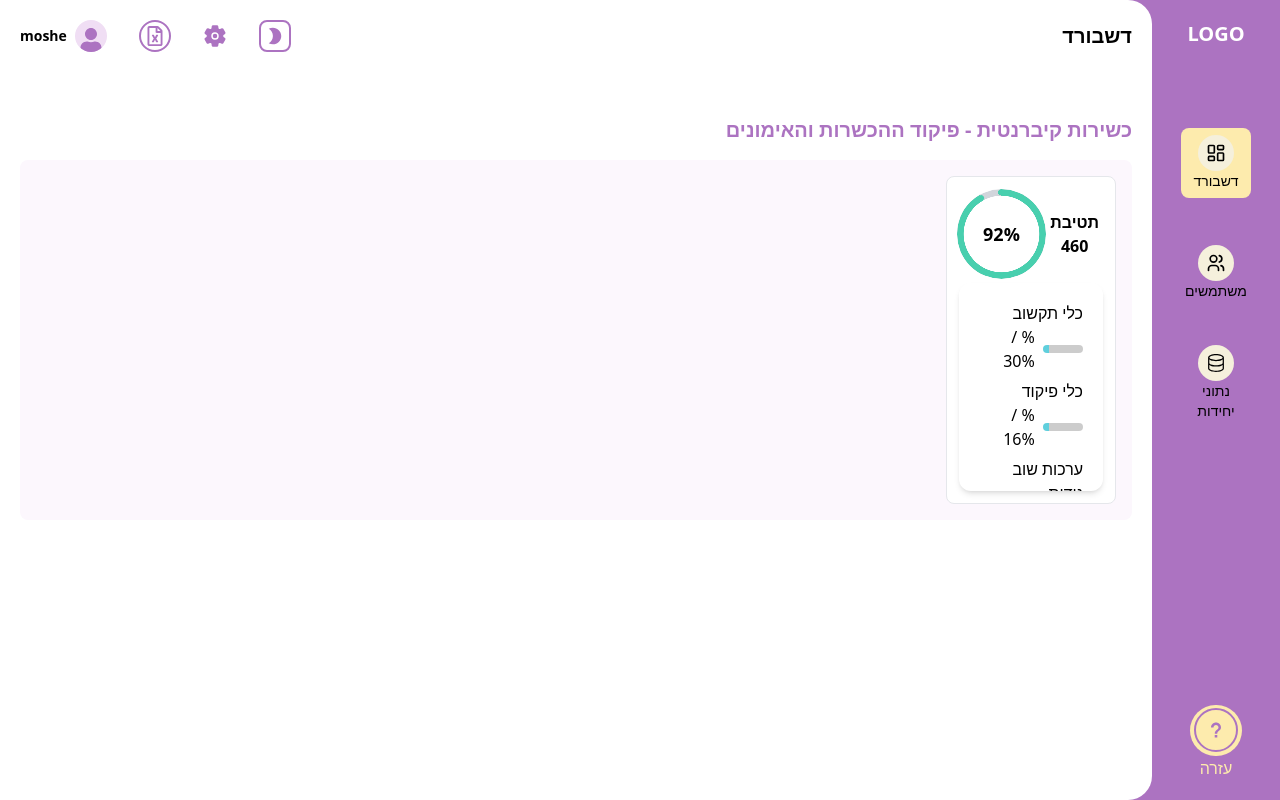
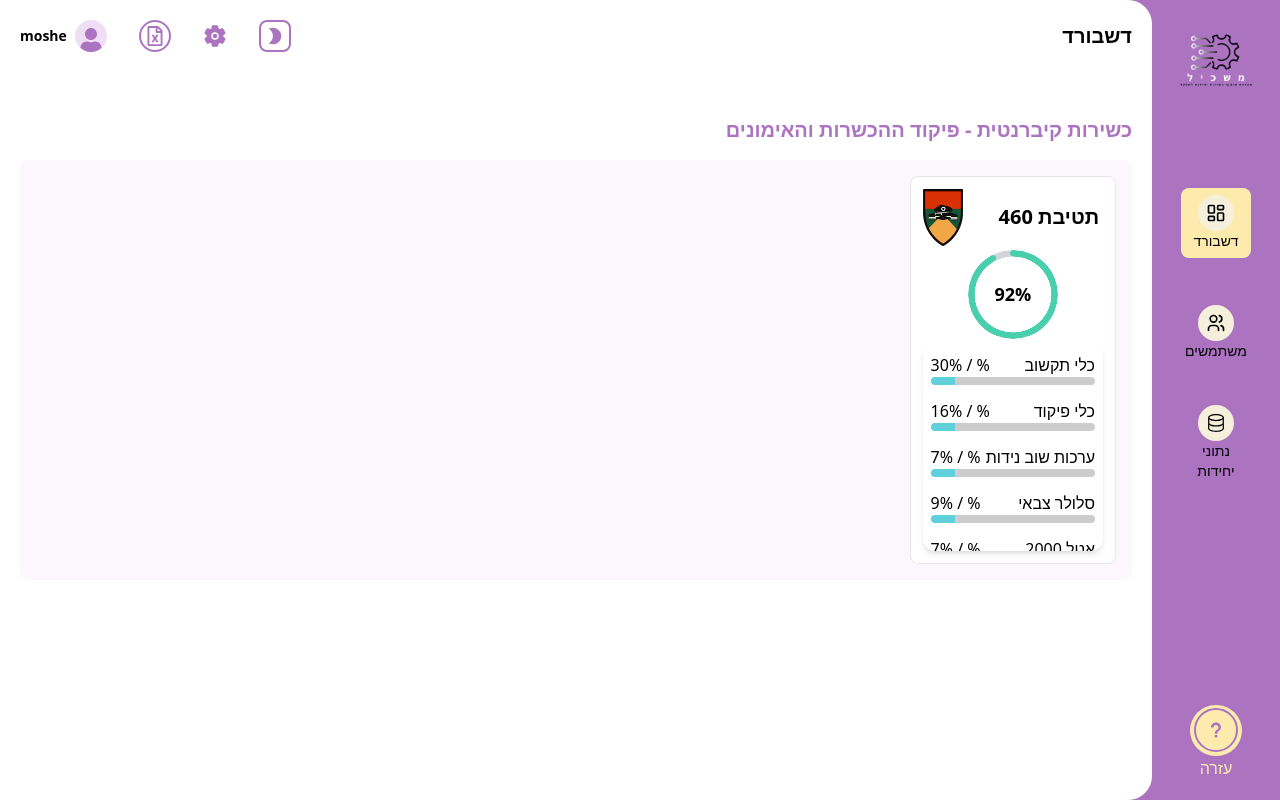
Before and after one commit to Rosenfeld99/Bi_ict_service_IDF, a React (Vite) app: page / in a window 1280 px wide. Built offline with nearby package versions, Linux system fonts and the light colour scheme.

Commit message:
add images and design for dhashbod

```diff
--- a/src/components/dashBattalion/CardItemBattalion.jsx
+++ b/src/components/dashBattalion/CardItemBattalion.jsx
@@ -1,6 +1,8 @@
 import React from 'react'
 import ProgressBar from '../../utils/ProgressBar'
 import ProgressPei from '../../utils/ProgressPei'
+import battLogo from "../../../public/battLogo.png"
+
 export default function CardItemBattalion({ item }) {
     // console.log(item);
     const customStyleBgColors = 'text-secoundary dark:text-dark_secoundary bg-accent_bg dark:bg-dark_accent'
@@ -32,7 +34,10 @@ export default function CardItemBattalion({ item }) {
             <progress className={`progress w-full rounded-none ${innerColorProgress(item, false)}`} value={((item.totalSumBattalion / item.percentOfUnit) * 100)} max="100">90</progress>
             <div className="pt-2 mb-5 px-3 md:px-5 lg:px-8">
                 <div className=" flex items-center justify-between mb-4 gap-4">
-                    <div className=" font-semibold text-center">{item.battalionName}</div>
+                    <div className=" flex items-center gap-2">
+                        <div className=" font-semibold text-center">{item.battalionName}</div>
+                        <img className='w-8' src={battLogo} alt="סמל גדוד" />
+                    </div>
                     <div>
                         <span className=''>
                             {item.totalSumBattalion + "%"} / {" "}
--- a/src/components/dashBregade/CardItem.jsx
+++ b/src/components/dashBregade/CardItem.jsx
@@ -3,17 +3,22 @@ import ProgressBar from '../../utils/ProgressBar'
 import ProgressPei from '../../utils/ProgressPei'
 import { Link } from 'react-router-dom'
 import { fixAndReturnNumber } from '../../utils/func'
+import battLogo from "../../../public/battLogo.png"
+
 const CardItem = ({ item }) => {
     // console.log(item);
     return (
         <Link to={`dashboard/${item.brigade_id}`}>
             <div className="border p-3 rounded-lg flex flex-col gap-1 bg-primary">
-                <div className="flex items-center">
-                    <div className=" font-semibold text-center px-1">{item?.brigadeName}</div>
+                <div className="flex items-center justify-between">
+                    <div className=" font-semibold text-xl text-center px-1">{item?.brigadeName}</div>
+                    <img className='w-10' src={battLogo} alt="סמל חטיבה" />
+                </div>
+                <div className=" flex items-center justify-center">
                     <ProgressPei perValue={fixAndReturnNumber(item?.totalSumQualification)} color={"text-[#48CFAE]"} size={"7vw"} widthPei={"0.5vw"} sizeOfText={'text-lg'} />
                 </div>
                 {/* progress bar */}
-                <div className="h-52 shadow-md p-5 rounded-xl overflow-auto">
+                <div className="h-52 shadow-md p-2 rounded-xl overflow-auto">
                     {item?.totalViewQualification?.map((mean, i) => (
                         <ProgressBar batAmount={false} batProcent={mean?.procent} key={i} color={"progress-info"} perValue={mean?.realProcent} maxValue={mean?.procent} title={mean?.meansName} />
                     ))}
--- a/src/components/dashBregade/CardList.jsx
+++ b/src/components/dashBregade/CardList.jsx
@@ -14,7 +14,7 @@ const CardList = () => {
     setSumTotalPercentagesOfbrigade(totalPercent / data.length)
   }, [])
   return (
-    <div className='grid grid-cols-3 md:grid-cols-4 lg:grid-cols-5 xl:grid-cols-6 2xl:grid-cols-7 gap-3 w-full'>
+    <div className='grid grid-cols-2 md:grid-cols-3 xl:grid-cols-5 2xl:grid-cols-6 gap-3 w-full'>
       {/* כשירות ברמת כל החטיבה */}
       {/* <div className=" bg-primary flex-1 items-center p-3 rounded-lg border flex flex-col justify-between">
         <div className=" flex flex-col items-center justify-between w-full">
--- a/src/components/sidebar/Sidebar.jsx
+++ b/src/components/sidebar/Sidebar.jsx
@@ -5,6 +5,7 @@ import { LuLayoutDashboard } from 'react-icons/lu'
 import { TbUsers } from 'react-icons/tb'
 import { Link, useLocation, useNavigate } from 'react-router-dom'
 import useDataStore from '../../hooks/useDataStore'
+import LOGO from "../../../public/logo.png"
 
 const Sidebar = () => {
   const listMenu = [
@@ -23,7 +24,8 @@ const Sidebar = () => {
     <div className=' w-[10vw] max-w-32 min-w-28 flex flex-col items-center p-5 justify-between gap-20'>
       {/* LOGO */}
       <div onClick={() => navigateion("/")} className=" cursor-pointer text-xl font-bold text-primary">
-        LOGO
+        {/* LOGO */}
+        <img src={LOGO} alt="LOGO" />
       </div>
       {/* List menu */}
       <div className={`flex flex-col items-center justify-between ${user && "flex-1"}`}>
@@ -38,7 +40,7 @@ const Sidebar = () => {
                   <div className="text-sm dark:text-dark_neutral">{item.name}</div>
                 </div>}
               </div> : (
-                <div key={index} className={` flex flex-col p-2 items-center justify-center text-neutral w-[4vw] h-[4vw] min-w-[70px] min-h-[70px] max-w-[80px] max-h-[80px] rounded-lg ${path.substring(1) == item.routeName ? "bg-accent dark:bg-dark_accent" : path == "/" && item.name == "דשבורד" && "bg-accent dark:bg-dark_accent" } ${path?.substring(1,5)?.includes(item?.routeName) && "bg-accent dark:bg-dark_accent"} ${path?.substring(1)?.includes("dashboard") && item?.name == "דשבורד" && "bg-accent dark:bg-dark_accent"}`} >
+                <div key={index} className={` flex flex-col p-2 items-center justify-center text-neutral w-[4vw] h-[4vw] min-w-[70px] min-h-[70px] max-w-[80px] max-h-[80px] rounded-lg ${path.substring(1) == item.routeName ? "bg-accent dark:bg-dark_accent" : path == "/" && item.name == "דשבורד" && "bg-accent dark:bg-dark_accent"} ${path?.substring(1, 5)?.includes(item?.routeName) && "bg-accent dark:bg-dark_accent"} ${path?.substring(1)?.includes("dashboard") && item?.name == "דשבורד" && "bg-accent dark:bg-dark_accent"}`} >
                   <div className="bg-[#f5f0dc] dark:bg-dark_primary dark:text-dark_neutral p-2 rounded-full text-xl">{item.icon}</div>
                   <div className="text-sm dark:text-dark_neutral text-center">{item.name}</div>
                 </div>
--- a/src/utils/ProgressBar.jsx
+++ b/src/utils/ProgressBar.jsx
@@ -3,13 +3,15 @@ import React from 'react'
 const ProgressBar = ({ title, perValue, color, maxValue, batProcent, batAmount }) => {
     // console.log(batProcent);
     return (
-        <div className="mt-[-10px] py-2 ">
-            <div className="">{title}</div>
+        <div className="mt-[-10px] py-3 ">
+            <div className="flex items-center justify-between">
+                <div className="">{title}</div>
+                <div className=" ">{perValue}% / {batProcent && batProcent + "%"}</div>
+            </div>
             <div className=" flex items-center justify-between gap-2">
                 {/* cast type of value to tstring */}
                 {batAmount && batAmount} {/* add to breagde amount sum for all and view*/}
                 <progress className={`progress w-full ${color}`} value={perValue} max={batProcent}></progress>
-                <div className="flex items-center justify-end w-36">{perValue}% / {batProcent && batProcent + "%"}</div>
             </div>
         </div>
     )
```
Also changed, not shown: public/battLogo.png (added), public/logo.png (added). Lines whose indentation alone changed are shown as unchanged.
